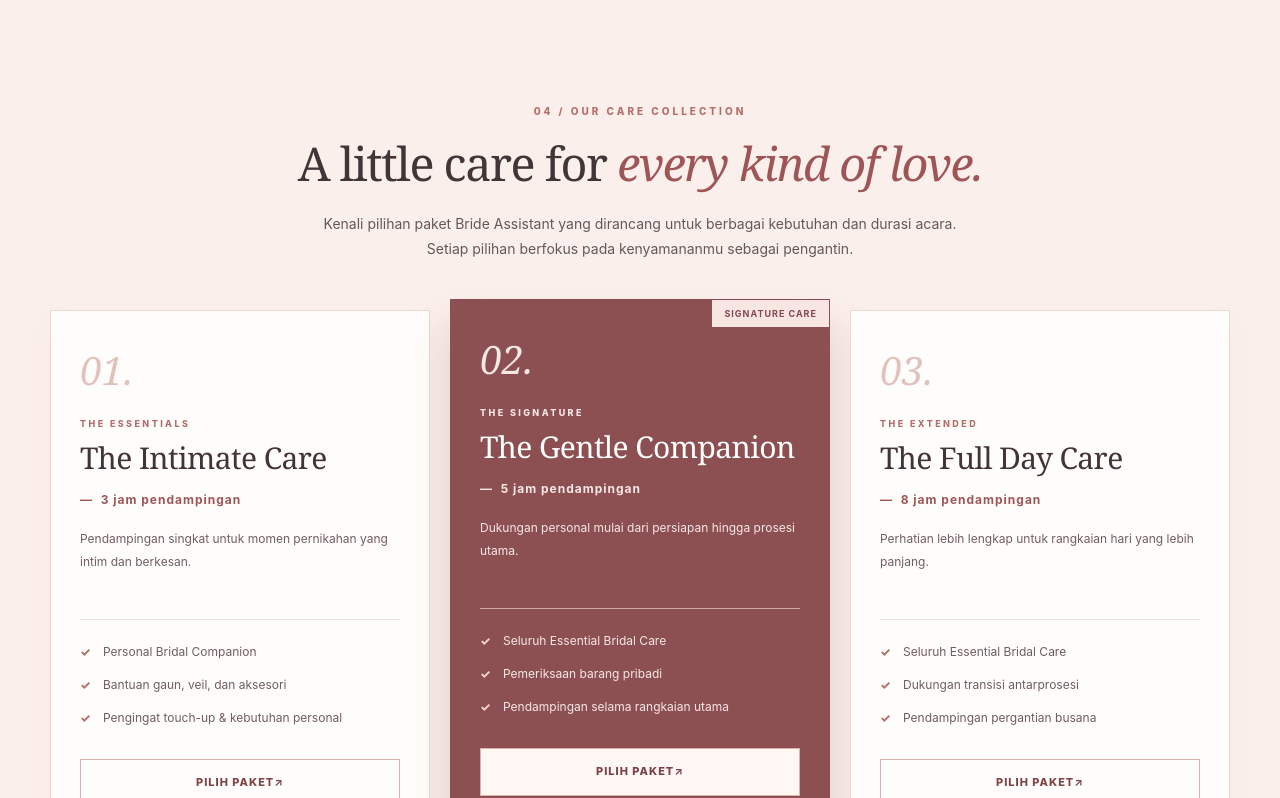
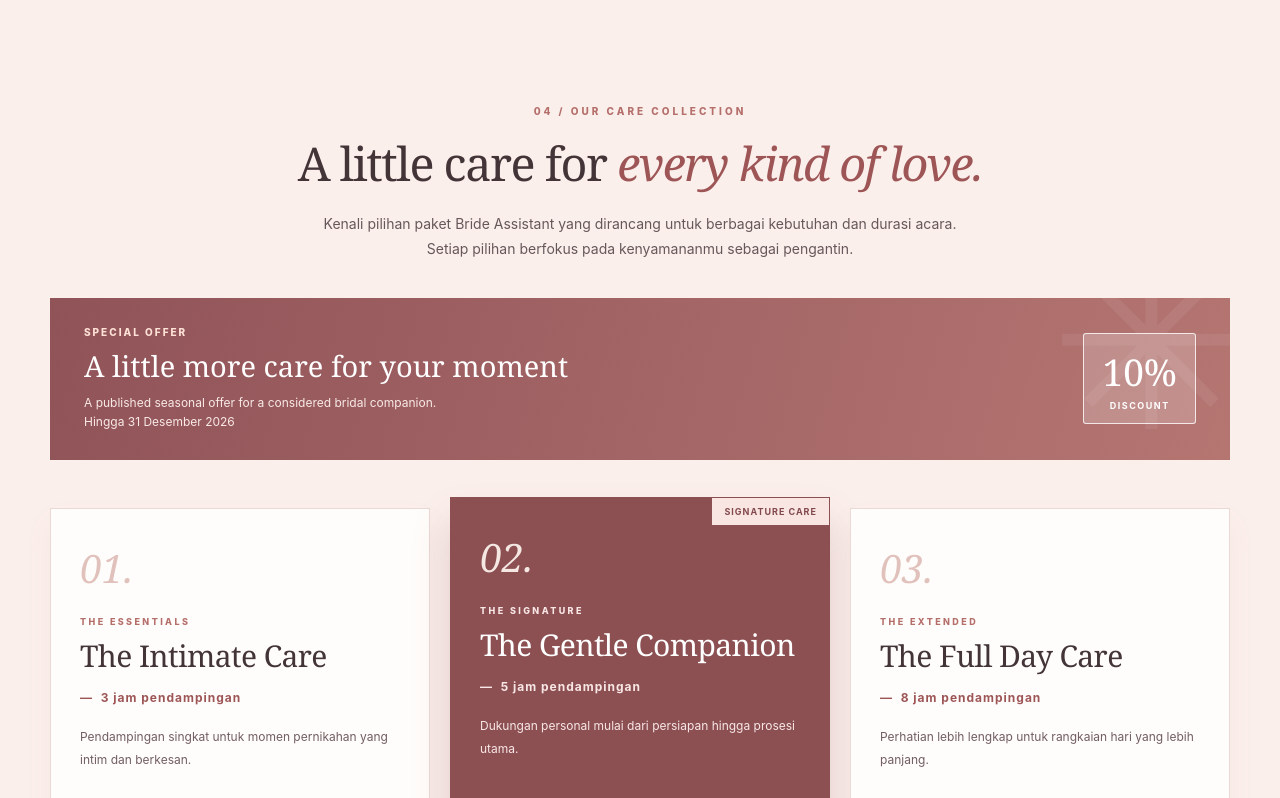
Before and after one commit to adityaa11/bride-assistant, a Next.js app: page / in a window 1280 px wide. Shown: the part 2686-3484 px from the top of the page. Built offline with nearby package versions, Linux system fonts and the light colour scheme.

Commit message:
fix: render public fixture promotions

```diff
--- a/shared/public-home.module.css
+++ b/shared/public-home.module.css
@@ -576,6 +576,73 @@
   grid-template-columns: repeat(3,minmax(0,1fr));
   gap: 20px;
   margin-top: 48px;
+}
+.promotionShowcase {
+  margin-top: 36px;
+}
+.promotion {
+  position: relative;
+  display: flex;
+  align-items: center;
+  justify-content: space-between;
+  min-height: 150px;
+  gap: 24px;
+  overflow: hidden;
+  padding: 28px 34px;
+  color: #fff;
+  background: linear-gradient(105deg,#905358,#b57672);
+}
+.promotion::after {
+  position: absolute;
+  top: -80px;
+  right: -24px;
+  color: #fff1;
+  content: "✳";
+  font-size: 245px;
+  line-height: 1;
+}
+.promotionLabel {
+  margin: 0;
+  color: #ffe2d7;
+  font-size: 10px;
+  font-weight: 800;
+  letter-spacing: 2px;
+}
+.promotion h3 {
+  margin: 8px 0;
+  color: #fff;
+  font: 400 29px Georgia,serif;
+}
+.promotion p:not(.promotionLabel) {
+  max-width: 640px;
+  margin: 0;
+  color: #f9eae7;
+  font-size: 12px;
+  line-height: 1.65;
+}
+.promotion .promotionEnds {
+  margin-top: 9px;
+}
+.promotionValue {
+  z-index: 1;
+  flex: none;
+  padding: 12px 18px;
+  border: 1px solid #fffc;
+  border-radius: 3px;
+  background: #fff3;
+  text-align: center;
+}
+.promotionValue strong,.promotionValue small {
+  display: block;
+}
+.promotionValue strong {
+  font: 400 37px Georgia,serif;
+}
+.promotionValue small {
+  margin-top: 3px;
+  font-size: 9px;
+  font-weight: 700;
+  letter-spacing: 1.5px;
 }
 .packageGrid article {
   position: relative;
@@ -1325,6 +1392,14 @@
   .contentGrid {
     grid-template-columns: 1fr;
   }
+  .promotion {
+    align-items: flex-start;
+    flex-direction: column;
+    padding: 22px;
+  }
+  .promotionValue {
+    align-self: flex-start;
+  }
 }
 /* Same inclusive-boundary guard for the 600px mobile composition. */
 @media (max-width:600.98px) {
--- a/shared/public-home.tsx
+++ b/shared/public-home.tsx
@@ -29,7 +29,7 @@ export function PublicHome({ scenarioId }: Readonly<{ scenarioId: ScenarioId }>)
         <AboutSection />
         <ContentSection items={readModel.publishedContent} />
         <EventsSection items={readModel.publishedContent} />
-        <PackagesSection packages={readModel.packages} state={scenario.state} />
+        <PackagesSection packages={readModel.packages} promotions={readModel.promotions} state={scenario.state} />
         <JourneySection />
         <BookingSection provenance={scenario.provenance.label} />
         <FaqSection />
--- a/shared/public-home/sections.tsx
+++ b/shared/public-home/sections.tsx
@@ -1,6 +1,6 @@
 import type { ReactNode } from "react";
 import Image from "next/image";
-import type { PublishedContent, PublicPackage, ScenarioState } from "@/shared/scenarios/contracts";
+import type { PublishedContent, PublishedPromotion, PublicPackage, ScenarioState } from "@/shared/scenarios/contracts";
 import styles from "@/shared/public-home.module.css";
 
 function Eyebrow({ children, line = false }: Readonly<{ children: ReactNode; line?: boolean }>) {
@@ -43,8 +43,14 @@ function PublishedCollection({ items, emptyCopy }: Readonly<{ items: readonly Pu
   return <div className={styles.contentGrid}>{items.map((item) => <article key={item.id}><p>{item.kind === "event" ? "OUR EVENT" : "OUR MOMENT"}</p><h3>{item.title}</h3><span>{item.body}</span></article>)}</div>;
 }
 
-export function PackagesSection({ packages, state }: Readonly<{ packages: readonly PublicPackage[]; state: ScenarioState }>) {
-  return <section className={styles.products} id="products"><div className={styles.wrap}><div className={styles.productsIntro}><SectionHeading eyebrow="04 / OUR CARE COLLECTION" description="Kenali pilihan paket Bride Assistant yang dirancang untuk berbagai kebutuhan dan durasi acara. Setiap pilihan berfokus pada kenyamananmu sebagai pengantin.">A little care for <em>every kind of love.</em></SectionHeading></div>{state.kind !== "success" && <p className={styles.state} role={state.kind === "error" ? "alert" : "status"}>{state.message}</p>}<div className={styles.packageGrid}>{packages.length ? packages.map((pkg, index) => <PackageCard key={pkg.id} package={pkg} index={index} />) : <p className={styles.empty}>Tidak ada paket yang sedang dipublikasikan.</p>}</div>{packages.length > 0 && <p className={styles.catalogFoot}>Informasi harga, cakupan layanan, dan ketersediaan dapat dikonsultasikan bersama tim Ranur Bridal Care.</p>}</div></section>;
+export function PackagesSection({ packages, promotions, state }: Readonly<{ packages: readonly PublicPackage[]; promotions: readonly PublishedPromotion[]; state: ScenarioState }>) {
+  return <section className={styles.products} id="products"><div className={styles.wrap}><div className={styles.productsIntro}><SectionHeading eyebrow="04 / OUR CARE COLLECTION" description="Kenali pilihan paket Bride Assistant yang dirancang untuk berbagai kebutuhan dan durasi acara. Setiap pilihan berfokus pada kenyamananmu sebagai pengantin.">A little care for <em>every kind of love.</em></SectionHeading></div>{state.kind !== "success" && <p className={styles.state} role={state.kind === "error" ? "alert" : "status"}>{state.message}</p>}<PromotionShowcase promotions={promotions} /><div className={styles.packageGrid}>{packages.length ? packages.map((pkg, index) => <PackageCard key={pkg.id} package={pkg} index={index} />) : <p className={styles.empty}>Tidak ada paket yang sedang dipublikasikan.</p>}</div>{packages.length > 0 && <p className={styles.catalogFoot}>Informasi harga, cakupan layanan, dan ketersediaan dapat dikonsultasikan bersama tim Ranur Bridal Care.</p>}</div></section>;
+}
+
+function PromotionShowcase({ promotions }: Readonly<{ promotions: readonly PublishedPromotion[] }>) {
+  if (!promotions.length) return null;
+
+  return <div className={styles.promotionShowcase}>{promotions.map((promotion) => <aside className={styles.promotion} key={promotion.id}><div><p className={styles.promotionLabel}>SPECIAL OFFER</p><h3>{promotion.title}</h3><p>{promotion.description}</p><p className={styles.promotionEnds}>Hingga {promotion.endsOn}</p></div><div className={styles.promotionValue}><strong>{promotion.value}</strong><small>DISCOUNT</small></div></aside>)}</div>;
 }
 
 function PackageCard({ package: pkg, index }: Readonly<{ package: PublicPackage; index: number }>) {
```
Also changed, not shown: 1 other file (tests, documents, lock files or other folders).
